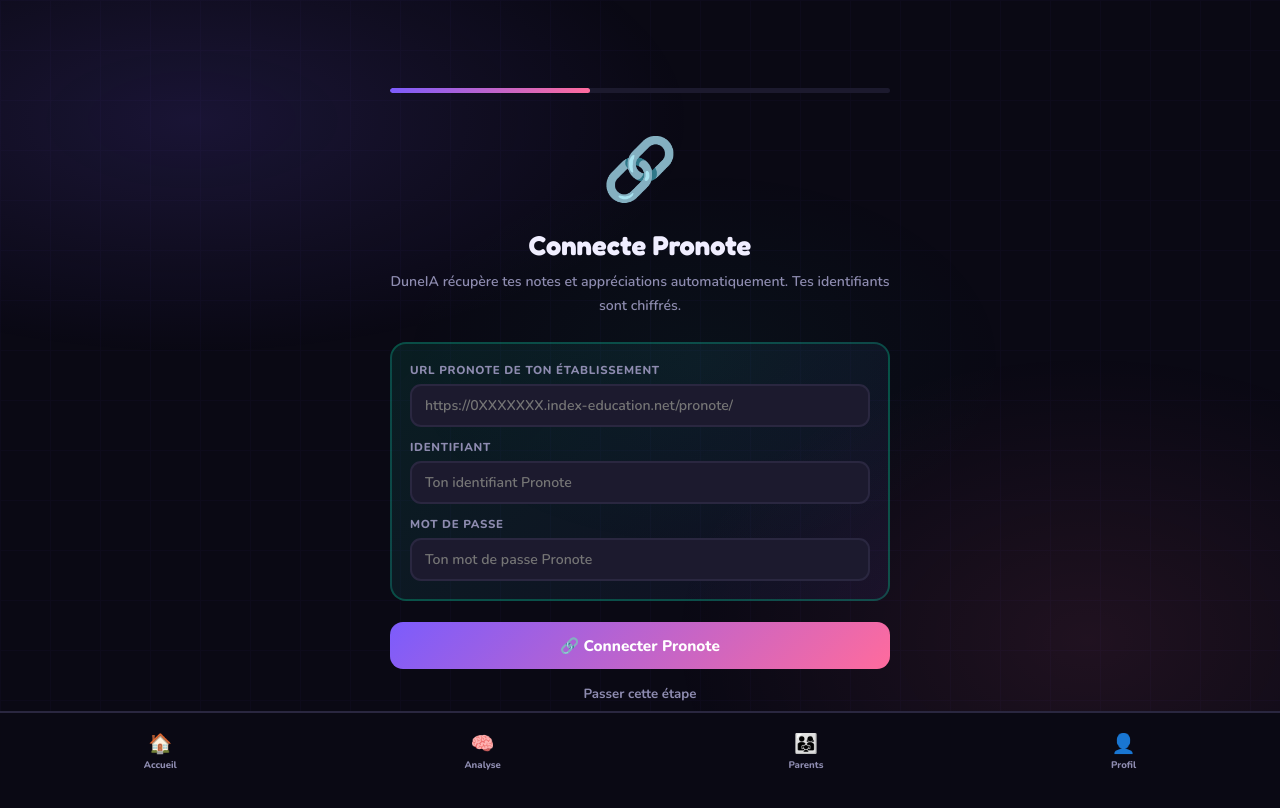
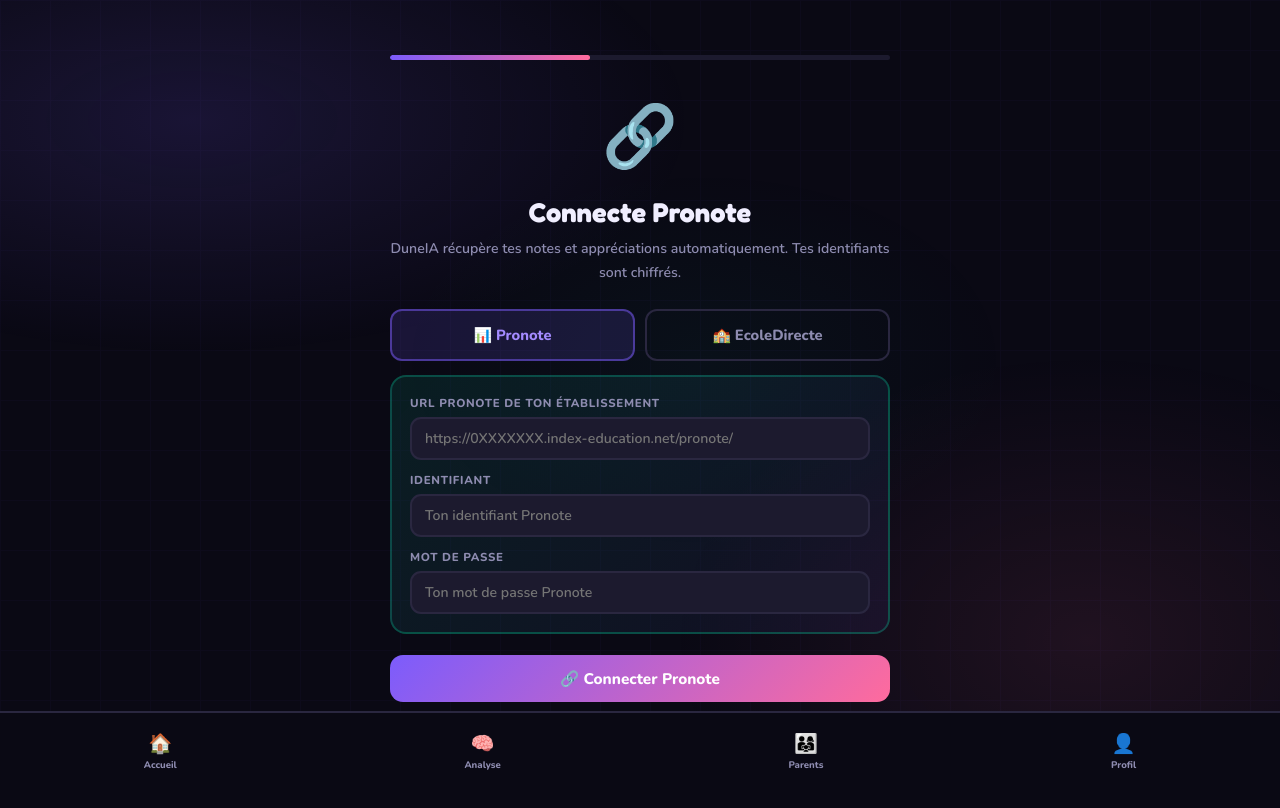
Before and after one commit to oboudri-web/duneia-frontend, a Next.js app: page /onboarding in a window 1280 px wide. Both pictures are taken after a click on the button "C'est parti ! 🚀". Shown: the top 808 px of the page. Built offline with nearby package versions, Linux system fonts and the light colour scheme.

Commit message:
feat: platform choice visible in onboarding

```diff
--- a/app/onboarding/page.tsx
+++ b/app/onboarding/page.tsx
@@ -111,6 +111,22 @@ export default function Onboarding() {
             <p style={{fontSize:'0.88rem', color:'#8e8cb0', fontWeight:600, lineHeight:1.7, textAlign:'center', marginBottom:'24px'}}>
               DuneIA récupère tes notes et appréciations automatiquement. Tes identifiants sont chiffrés.
             </p>
+            {/* Choix plateforme */}
+            <div style={{display:'grid', gridTemplateColumns:'1fr 1fr', gap:'10px', marginBottom:'14px'}}>
+              {['Pronote', 'EcoleDirecte'].map(p=>(
+                <button key={p} onClick={()=>setPlatform(p)} style={{
+                  padding:'14px', borderRadius:'12px', cursor:'pointer',
+                  fontFamily:'Nunito,sans-serif', fontWeight:800, fontSize:'0.92rem',
+                  background: platform===p?'rgba(124,92,252,0.15)':'transparent',
+                  border: `2px solid ${platform===p?'rgba(124,92,252,0.5)':'#2a2740'}`,
+                  color: platform===p?'#a48bff':'#8e8cb0',
+                  display:'flex', alignItems:'center', justifyContent:'center', gap:'8px'
+                }}>
+                  {p==='Pronote'?'📊':'🏫'} {p}
+                </button>
+              ))}
+            </div>
+
             <div style={{background:'linear-gradient(135deg,rgba(6,214,160,0.1),rgba(124,92,252,0.07))', border:'2px solid rgba(6,214,160,0.28)', borderRadius:'16px', padding:'18px', marginBottom:'14px'}}>
               <label style={lbl}>URL Pronote de ton établissement</label>
               {platform === 'Pronote' && (
```
